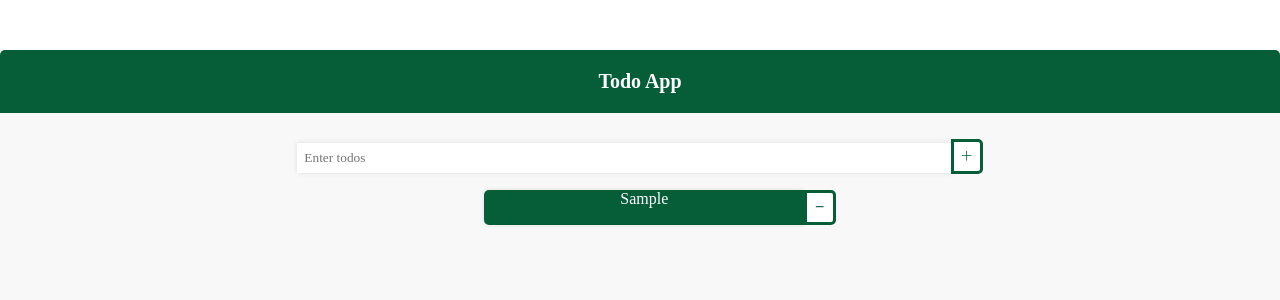
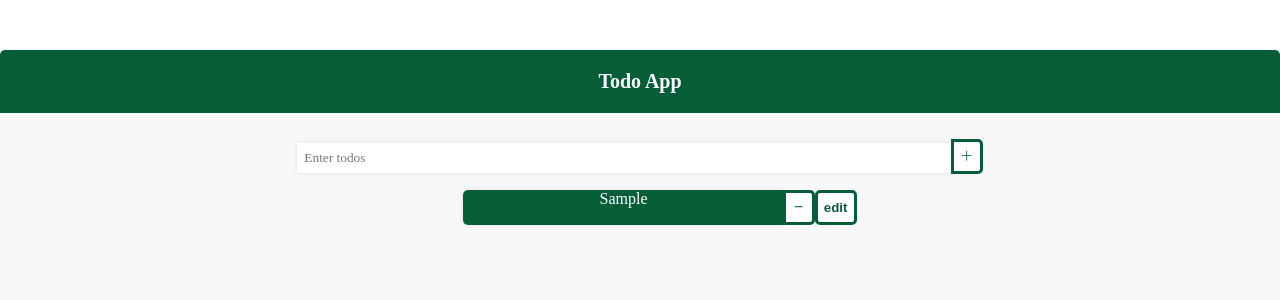
Before and after one commit to sanaz-git/todo-app-redux, a React (Create React App) app: page / in a window 1280 px wide. Both pictures are taken after typing "Sample" into the empty fields and a click on the button 966 px from the left and 156 px from the top of the page. Shown: the top 300 px of the page. Built offline with nearby package versions, Linux system fonts and the light colour scheme.

Commit message:
add edit action

```diff
--- a/src/components/Todo.js
+++ b/src/components/Todo.js
@@ -1,6 +1,6 @@
 import React, { useState } from 'react';
 import { useSelector, useDispatch } from 'react-redux';
-import { loadTodo, deleteTodo } from '../redux/todo/todoAction';
+import { loadTodo, deleteTodo, editTodo } from '../redux/todo/todoAction';
 import { TODO_KEY } from '../redux/todo/todoReducer';
 import { v4 } from 'uuid';
 import { BsPlusLg } from 'react-icons/bs';
@@ -48,6 +48,11 @@ const Todo = () => {
     dispatch(deleteTodo(id));
   };
 
+  // //handle edit
+  const handleEdit = (id) => {
+    dispatch(editTodo(id));
+  };
+
   return (
     <>
       <div className={styles.todoContainer}>
@@ -78,11 +83,19 @@ const Todo = () => {
                 <ul>
                   <li>{todo.todoItem.myText}</li>
                 </ul>
+                {/* delete */}
                 <button
                   onClick={() => handleDelete(todo.id)}
                   className={styles.deleteButton}
                 >
                   <BiMinus />
+                </button>
+                {/* edit */}
+                <button
+                  onClick={() => handleEdit(todo.id)}
+                  className={styles.editButton}
+                >
+                  edit
                 </button>
               </div>
             );
--- a/src/components/Todo.module.css
+++ b/src/components/Todo.module.css
@@ -28,6 +28,14 @@
 
 .todoContainer button {
   border-radius: 0 5px 5px 0;
+  border: 3px solid rgb(6, 94, 57);
+  height: 35px;
+  background-color: white;
+  color: rgb(6, 94, 57);
+  font-weight: bolder;
+}
+.todoContainer .editButton {
+  border-radius: 5px;
   border: 3px solid rgb(6, 94, 57);
   height: 35px;
   background-color: white;
--- a/src/redux/todo/todo.actionTypes.js
+++ b/src/redux/todo/todo.actionTypes.js
@@ -1,2 +1,3 @@
 export const LOAD_TODO = 'LOAD_TODO';
 export const DELETE_TODO = 'DELETE_TODO';
+export const EDIT_TODO = 'EDIT_TODO';
--- a/src/redux/todo/todoAction.js
+++ b/src/redux/todo/todoAction.js
@@ -1,4 +1,4 @@
-import { LOAD_TODO, DELETE_TODO } from './todo.actionTypes';
+import { LOAD_TODO, DELETE_TODO, EDIT_TODO } from './todo.actionTypes';
 
 const loadTodo = (todos) => {
   return { type: LOAD_TODO, payload: todos };
@@ -10,4 +10,11 @@ const deleteTodo = (id) => {
     payload: id,
   };
 };
-export { loadTodo, deleteTodo };
+
+const editTodo = (id) => {
+  return {
+    type: EDIT_TODO,
+    payload: id,
+  };
+};
+export { loadTodo, deleteTodo, editTodo };
--- a/src/redux/todo/todoReducer.js
+++ b/src/redux/todo/todoReducer.js
@@ -1,4 +1,4 @@
-import { LOAD_TODO, DELETE_TODO } from './todo.actionTypes';
+import { LOAD_TODO, DELETE_TODO, EDIT_TODO } from './todo.actionTypes';
 
 export const TODO_KEY = 'todoStore';
 
@@ -16,6 +16,19 @@ export const todoReducers = (state = initialState, action) => {
       newTodos = [...state];
       newTodos = newTodos.filter((item) => item.id !== action.payload);
       return newTodos;
+
+    case EDIT_TODO:
+      newTodos = [...state];
+      newTodos = newTodos.map((todo) => {
+        if (todo.id === action.payload.id) {
+          return {
+            ...todo,
+            item: action.payload.item,
+          };
+        }
+        return newTodos;
+      });
+
     default:
       return state;
   }
```
